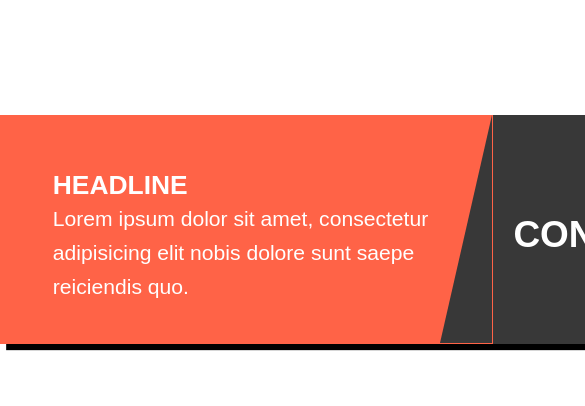
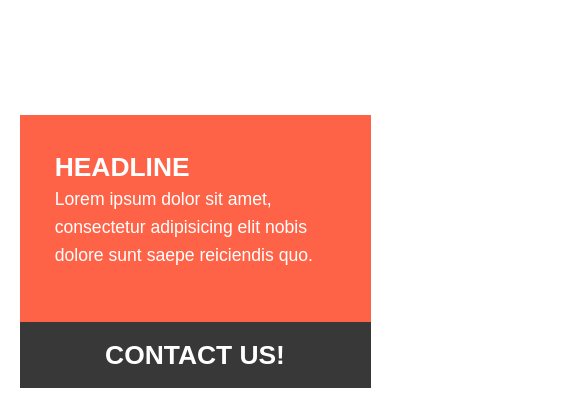
Before and after one commit to IdrakMir/MiniWebSite, a plain HTML site: page index.html in a window 390 px wide. Shown: the part 2793-3199 px from the top of the page, 585 px wide, since content can reach past the window. Before the commit the page ends 3155 px from the top, so only its background shows below. Drawn offline with nearby package versions, Linux system fonts and the light colour scheme.

Commit message:
Fix mobile

```diff
--- a/style.css
+++ b/style.css
@@ -604,7 +604,42 @@
 
 @media screen and (max-width: 800px) {}
 
-@media screen and (max-width: 600px) {}
+@media screen and (max-width: 768px) {
+    .contact-box {
+        width: 90%;
+        height: auto;
+        box-shadow: none;
+    }
+
+    .contact-box-left {
+        padding: 2em;
+    }
+
+    .contact-box-left p {
+        width: auto;
+        font-size: 1em;
+    }
+
+    .contact-box-right {
+        position: static;
+        width: 100%;
+        height: auto;
+        background: #383838;
+        padding: 1em 0;
+        text-align: center;
+        margin-top: 1em;
+    }
+
+    .contact-box-right::before {
+        display: none;
+    }
+
+    .contact-box-right a {
+        font-size: 1.5em;
+        transform: none;
+        line-height: normal;
+    }
+}
 
 @media screen and (max-width: 500px) {}
 
```
